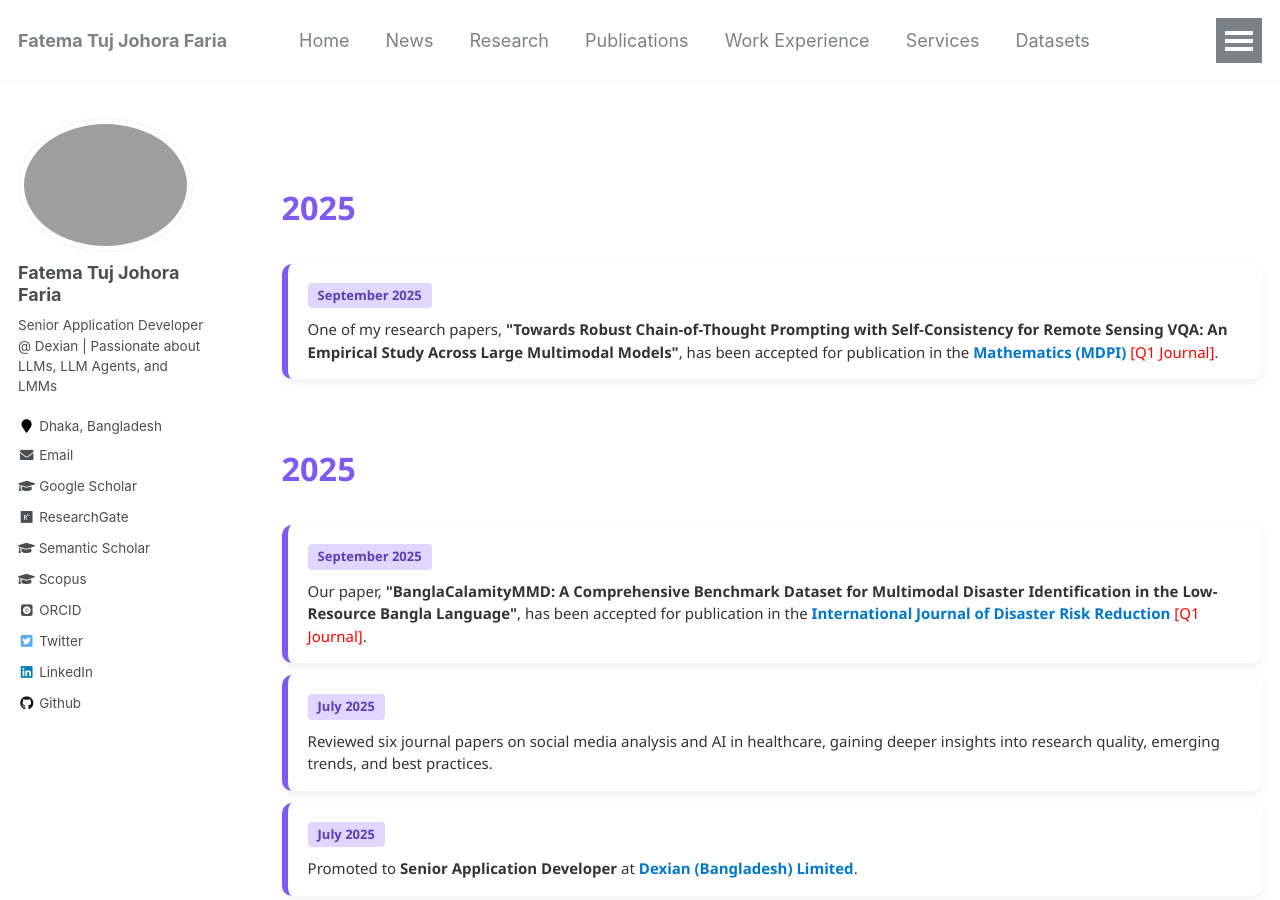
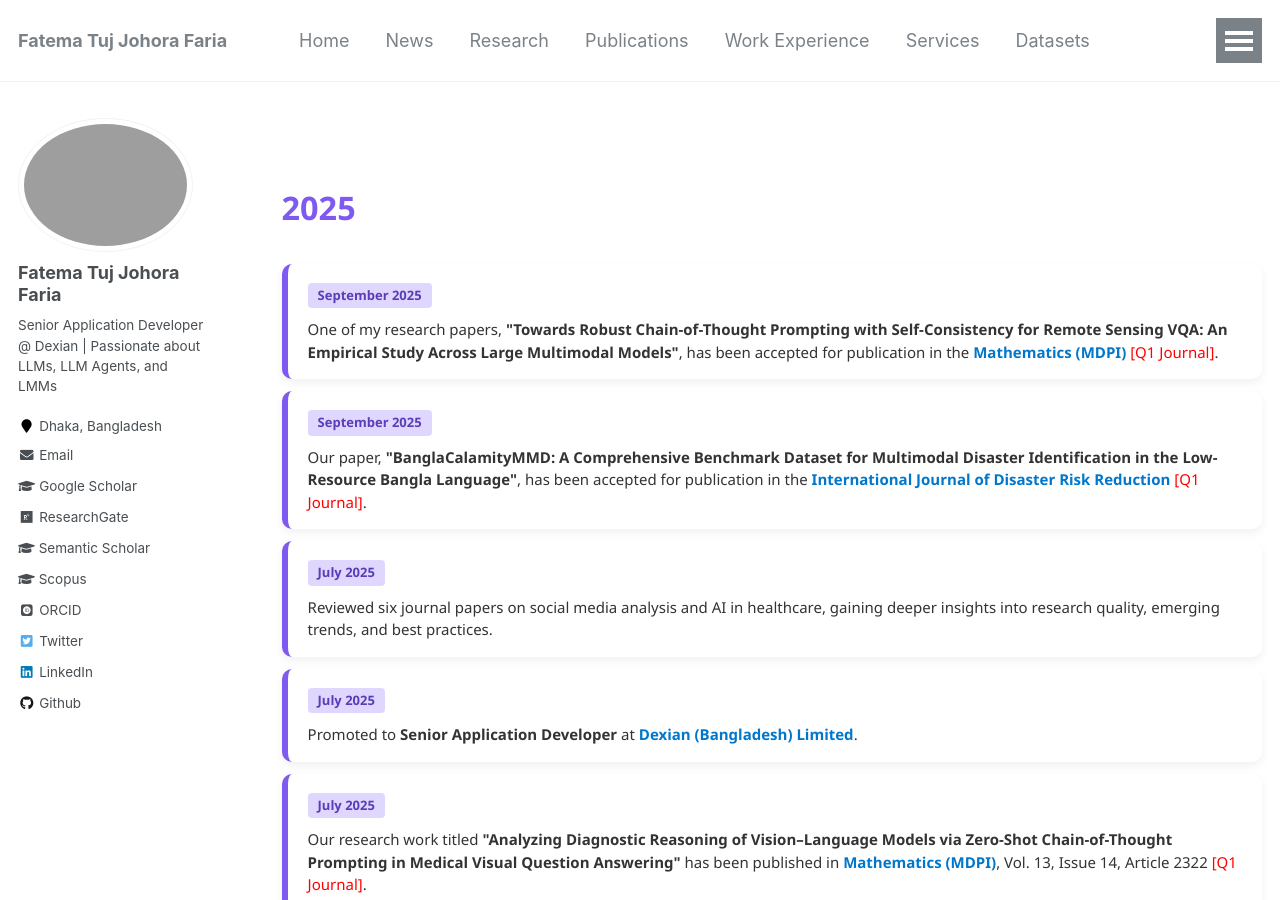
Before and after one commit to fatemafaria142/fatemafaria142.github.io, a Jekyll site: the page built from _pages/news.md, in a window 1280 px wide and 900 px high. Built offline with Jekyll 4.4.1, drawn with Linux system fonts in a browser that asks for light colours; some web fonts are replaced.

Commit message:
Update news

```diff
--- a/_pages/news.md
+++ b/_pages/news.md
@@ -87,7 +87,9 @@ author_profile: true
 <div class="news-wrapper">
 
 <!-- 2025 -->
+
 <div class="year-header" style="color:#7f5af0;">2025</div>
+
 <div class="news-card y2025">
   <div class="news-date">September 2025</div>
   <div class="news-desc">
@@ -95,7 +97,6 @@ author_profile: true
   </div>
 </div>
 
-<div class="year-header" style="color:#7f5af0;">2025</div>
 <div class="news-card y2025">
   <div class="news-date">September 2025</div>
   <div class="news-desc">
```
